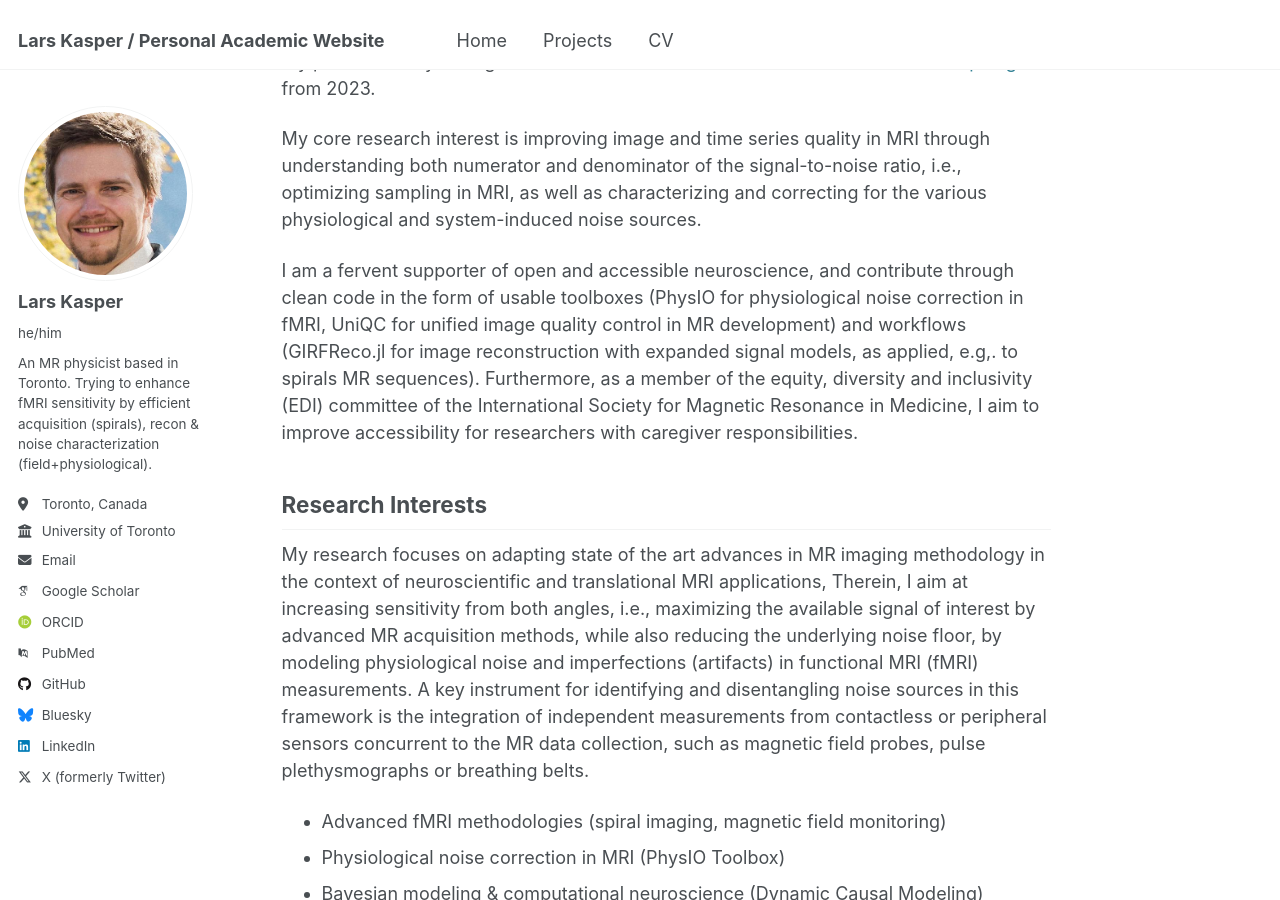
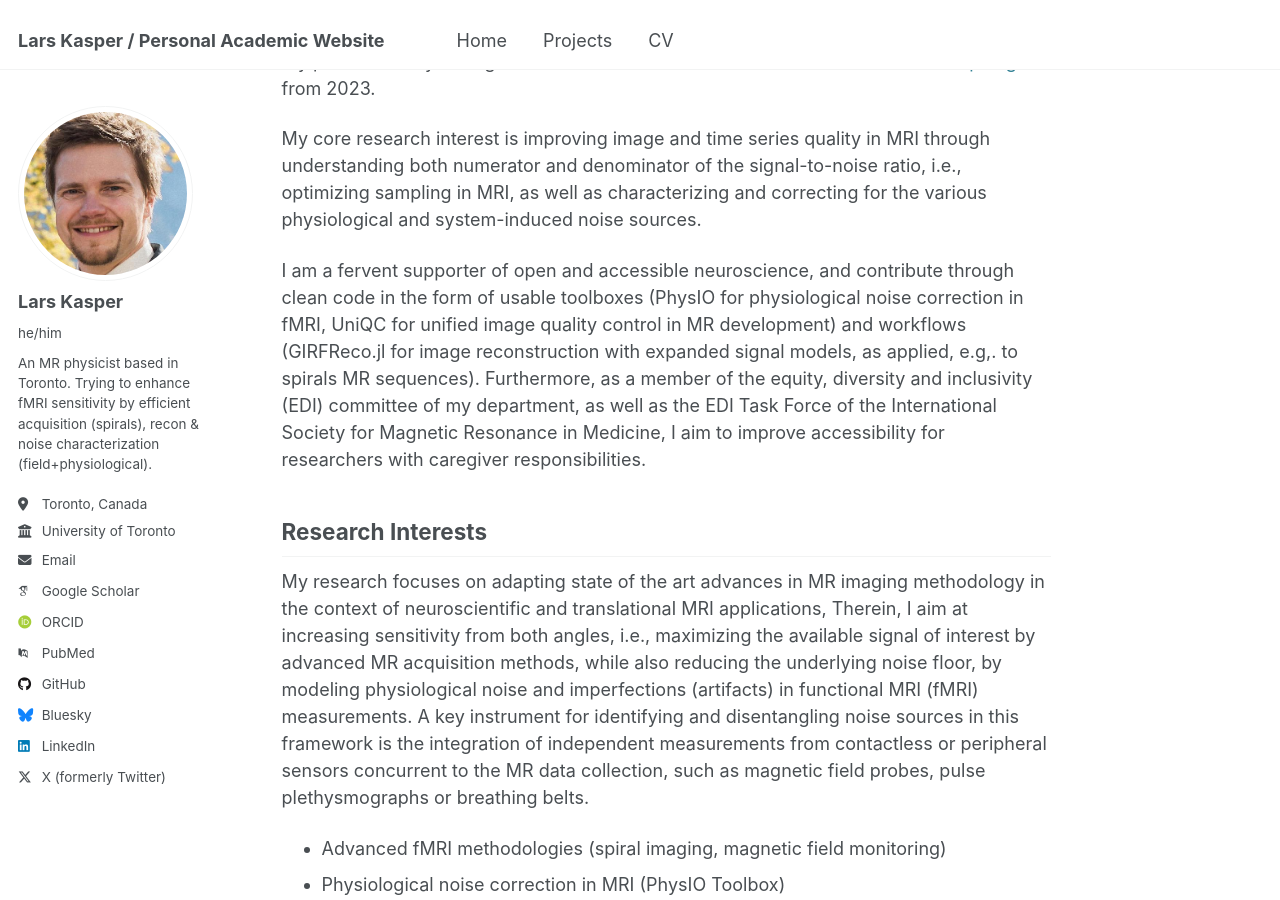
Before and after one commit to mrikasper/mrikasper.github.io, a Jekyll site: the page built from _pages/about.md, in a window 1280 px wide and 900 px high, scrolled down 354 px. Built offline with Jekyll 4.4.1, drawn with Linux system fonts in a browser that asks for light colours; some web fonts are replaced.

Commit message:
clarified EDI institutions

```diff
--- a/_pages/about.md
+++ b/_pages/about.md
@@ -15,7 +15,7 @@ My personal story through the lens of MRI can be found in this [ISMRM Member Spo
 
 My core research interest is improving image and time series quality in MRI through understanding both numerator and denominator of the signal-to-noise ratio, i.e., optimizing sampling in MRI, as well as characterizing and correcting for the various physiological and system-induced noise sources.
 
-I am a fervent supporter of open and accessible neuroscience, and contribute through clean code in the form of usable toolboxes (PhysIO for physiological noise correction in fMRI, UniQC for unified image quality control in MR development) and workflows (GIRFReco.jl for image reconstruction with expanded signal models, as applied, e.g,. to spirals MR sequences). Furthermore, as a member of the equity, diversity and inclusivity (EDI) committee of the International Society for Magnetic Resonance in Medicine, I aim to improve accessibility for researchers with caregiver responsibilities.
+I am a fervent supporter of open and accessible neuroscience, and contribute through clean code in the form of usable toolboxes (PhysIO for physiological noise correction in fMRI, UniQC for unified image quality control in MR development) and workflows (GIRFReco.jl for image reconstruction with expanded signal models, as applied, e.g,. to spirals MR sequences). Furthermore, as a member of the equity, diversity and inclusivity (EDI) committee of my department, as well as the EDI Task Force of the International Society for Magnetic Resonance in Medicine, I aim to improve accessibility for researchers with caregiver responsibilities.
 
 ## Research Interests
 
```
